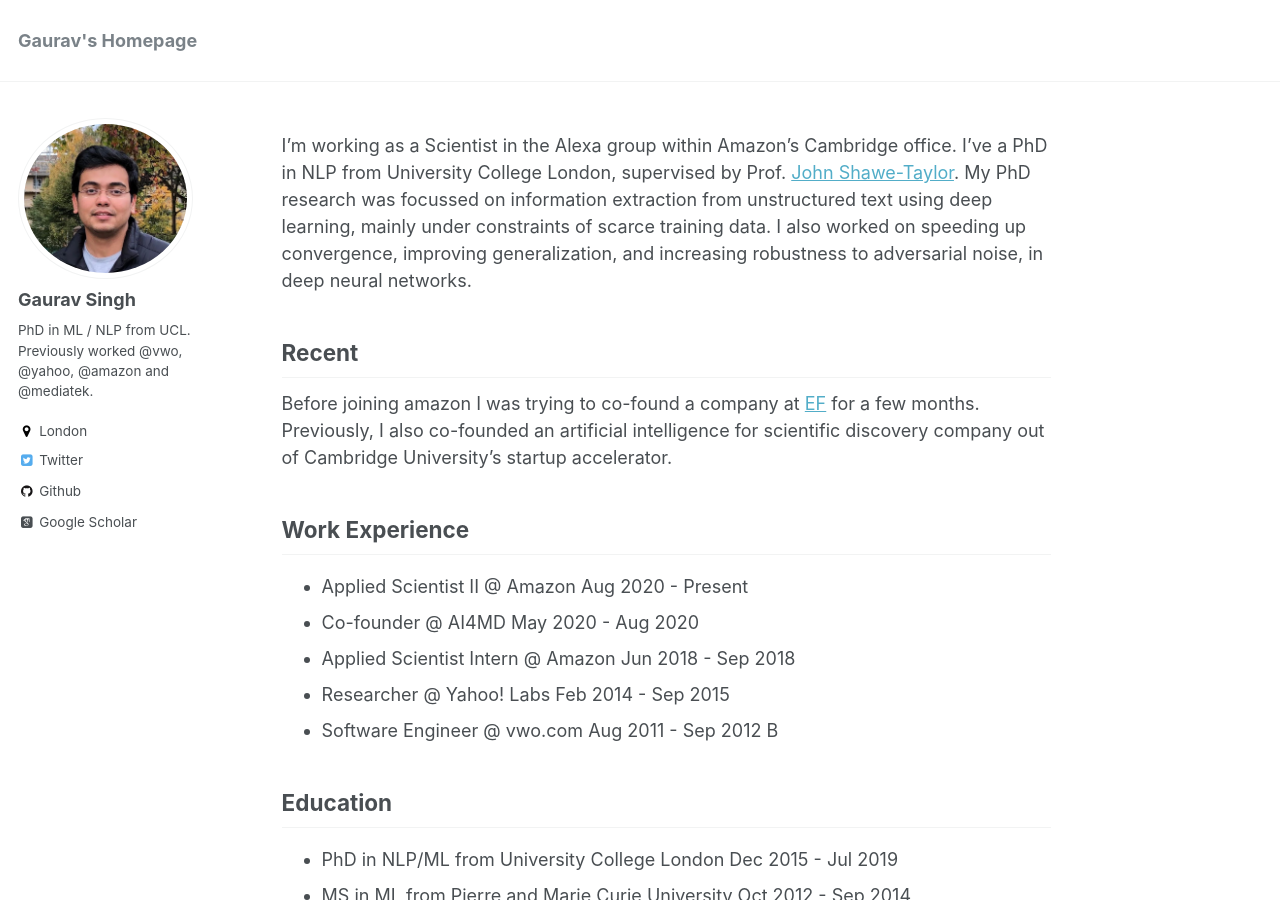
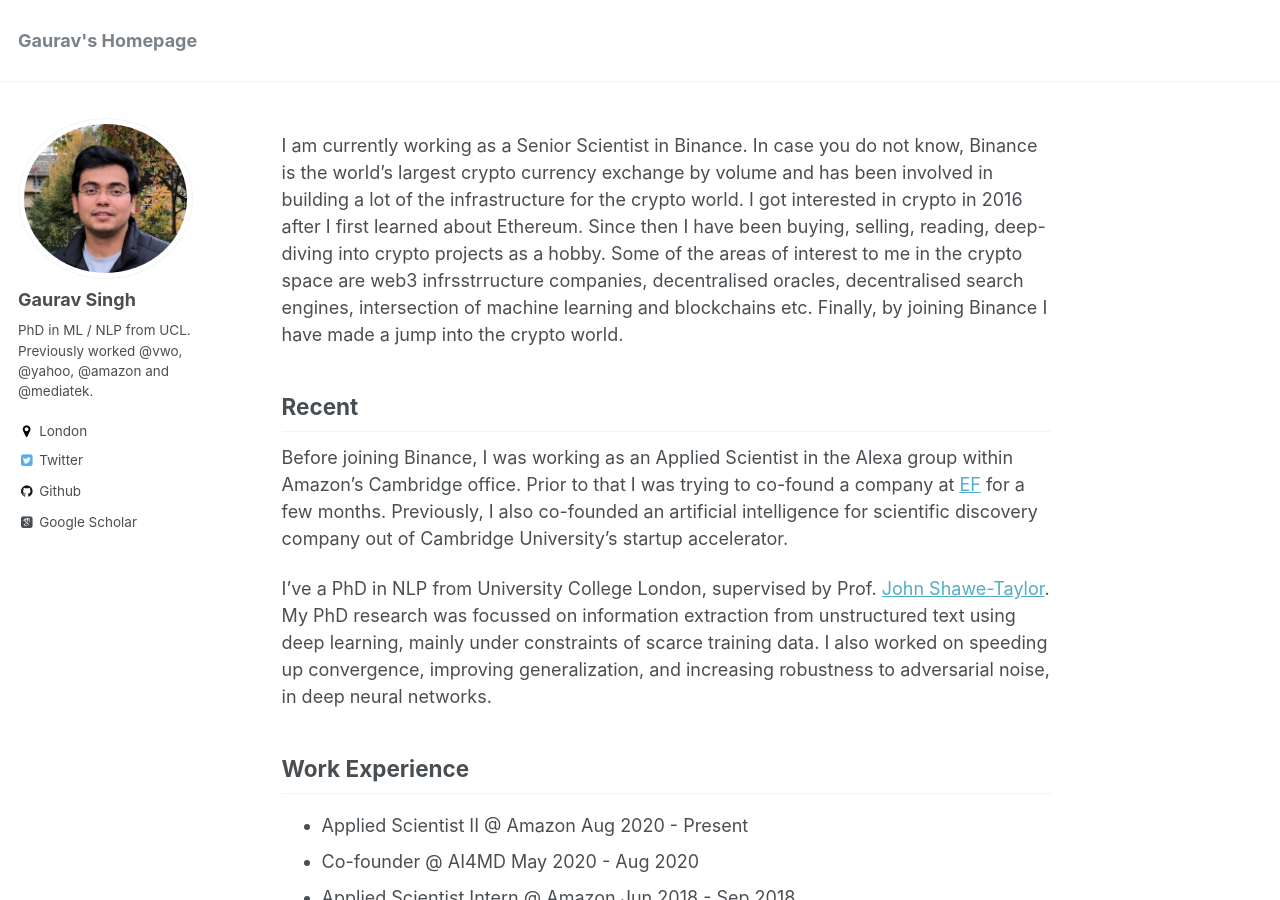
Before and after one commit to gauravsc/gauravsc.github.io, a Jekyll site: the page built from _pages/about.md, in a window 1280 px wide and 900 px high. Built offline with Jekyll 4.4.1, drawn with Linux system fonts in a browser that asks for light colours; some web fonts are replaced.

Commit message:
Update about.md

```diff
--- a/_pages/about.md
+++ b/_pages/about.md
@@ -8,12 +8,13 @@
   - /about.html
 ---
 
-I'm working as a Scientist in the Alexa group within Amazon's Cambridge office. I've a PhD in NLP from University College London, supervised by Prof. <a href="http://www0.cs.ucl.ac.uk/staff/J.Shawe-Taylor/">John Shawe-Taylor</a>. My PhD research was focussed on information extraction from unstructured text using deep learning, mainly under constraints of scarce training data. I also worked on speeding up convergence, improving generalization, and increasing robustness to adversarial noise, in deep neural networks.
+I am currently working as a Senior Scientist in Binance. In case you do not know, Binance is the world's largest crypto currency exchange by volume and has been involved in building a lot of the infrastructure for the crypto world. I got interested in crypto in 2016 after I first learned about Ethereum. Since then I have been buying, selling, reading, deep-diving into crypto projects as a hobby. Some of the areas of interest to me in the crypto space are web3 infrsstrructure companies, decentralised oracles, decentralised search engines, intersection of machine learning and blockchains etc. Finally, by joining Binance I have made a jump into the crypto world.
 
 Recent
 ------
+Before joining Binance, I was working as an Applied Scientist in the Alexa group within Amazon's Cambridge office. Prior to that I was trying to co-found a company at <a href="https://www.joinef.com">EF</a> for a few months. Previously, I also co-founded an artificial intelligence for scientific discovery company out of Cambridge University's startup accelerator.
 
-Before joining amazon I was trying to co-found a company at <a href="https://www.joinef.com">EF</a> for a few months. Previously, I also co-founded an artificial intelligence for scientific discovery company out of Cambridge University's startup accelerator.
+I've a PhD in NLP from University College London, supervised by Prof. <a href="http://www0.cs.ucl.ac.uk/staff/J.Shawe-Taylor/">John Shawe-Taylor</a>. My PhD research was focussed on information extraction from unstructured text using deep learning, mainly under constraints of scarce training data. I also worked on speeding up convergence, improving generalization, and increasing robustness to adversarial noise, in deep neural networks.
 
 Work Experience
 ------
```
